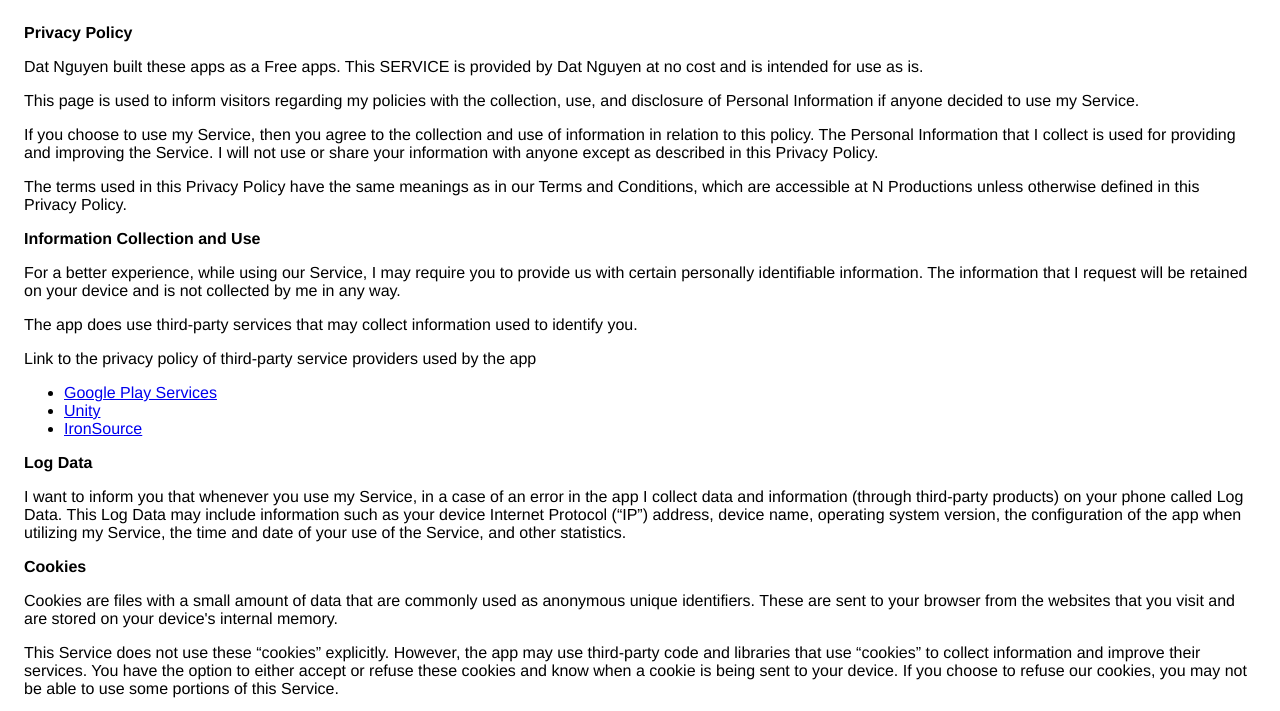
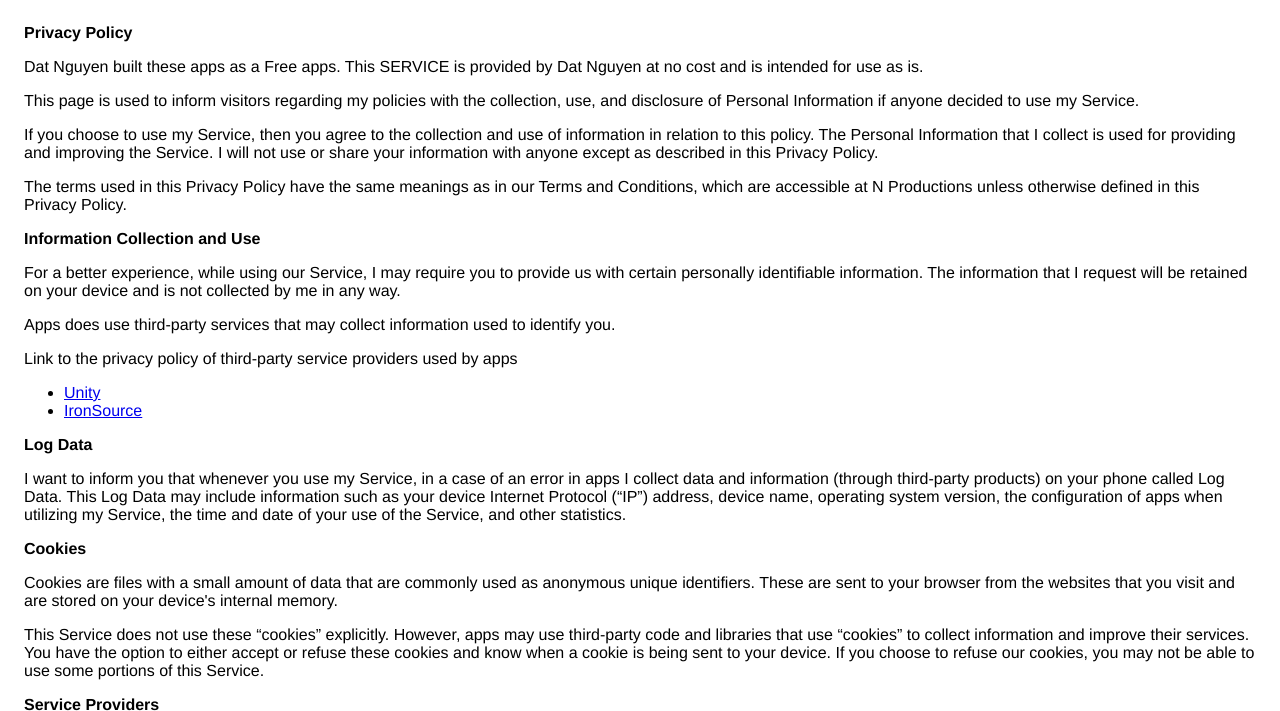
Before and after one commit to ThanhDat-N/GamesPrivacy, a plain HTML site: page index.html in a window 1280 px wide. Shown: the top 711 px of the page. Drawn offline with Linux system fonts and the light colour scheme.

Commit message:
adjust content

```diff
--- a/index.html
+++ b/index.html
@@ -32,19 +32,19 @@
                   identifiable information. The information that
                   I request will be retained on your device and is not collected by me in any way.
                 </p> <div><p>
-                    The app does use third-party services that may collect
+                    Apps does use third-party services that may collect
                     information used to identify you.
                   </p> <p>
                     Link to the privacy policy of third-party service providers used
-                    by the app
-                  </p> <ul><li><a href="https://www.google.com/policies/privacy/" target="_blank" rel="noopener noreferrer">Google Play Services</a></li><!----><!----><!----><!----><!----><!----><!----><!----><!----><!----><li><a href="https://unity3d.com/legal/privacy-policy" target="_blank" rel="noopener noreferrer">Unity</a></li><!----><!----><!----><!----><!----><!----><!----><!----><!----><!----><!----><!----><!----><!----><!----><!----><li><a href="https://www.is.com/privacy-policy" target="_blank" rel="noopener noreferrer">IronSource</a></li><!----><!----><!----><!----><!----><!----><!----><!----><!----><!----><!----><!----><!----><!----><!----><!----></ul></div> <p><strong>Log Data</strong></p> <p>
+                    by apps
+                  </p> <ul><li><a href="https://unity3d.com/legal/privacy-policy" target="_blank" rel="noopener noreferrer">Unity</a></li><!----><!----><!----><!----><!----><!----><!----><!----><!----><!----><!----><!----><!----><!----><!----><!----><li><a href="https://www.is.com/privacy-policy" target="_blank" rel="noopener noreferrer">IronSource</a></li><!----><!----><!----><!----><!----><!----><!----><!----><!----><!----><!----><!----><!----><!----><!----><!----></ul></div> <p><strong>Log Data</strong></p> <p>
                   I want to inform you that whenever you
-                  use my Service, in a case of an error in the app
+                  use my Service, in a case of an error in apps
                   I collect data and information (through third-party
                   products) on your phone called Log Data. This Log Data may
                   include information such as your device Internet Protocol
                   (“IP”) address, device name, operating system version, the
-                  configuration of the app when utilizing my Service,
+                  configuration of apps when utilizing my Service,
                   the time and date of your use of the Service, and other
                   statistics.
                 </p> <p><strong>Cookies</strong></p> <p>
@@ -54,7 +54,7 @@
                   stored on your device's internal memory.
                 </p> <p>
                   This Service does not use these “cookies” explicitly. However,
-                  the app may use third-party code and libraries that use
+                  apps may use third-party code and libraries that use
                   “cookies” to collect information and improve their services.
                   You have the option to either accept or refuse these cookies
                   and know when a cookie is being sent to your device. If you
@@ -104,6 +104,6 @@
                 </p> <p>This policy is effective as of 2023-06-08</p> <p><strong>Contact Us</strong></p> <p>
                   If you have any questions or suggestions about my
                   Privacy Policy, do not hesitate to contact me at thanhdatadc@gmail.com.
-                </p> <p>This privacy policy page was created at <a href="https://privacypolicytemplate.net" target="_blank" rel="noopener noreferrer">privacypolicytemplate.net </a>and modified/generated by <a href="https://app-privacy-policy-generator.nisrulz.com/" target="_blank" rel="noopener noreferrer">App Privacy Policy Generator</a></p>
+
     </body>
     </html>
```
